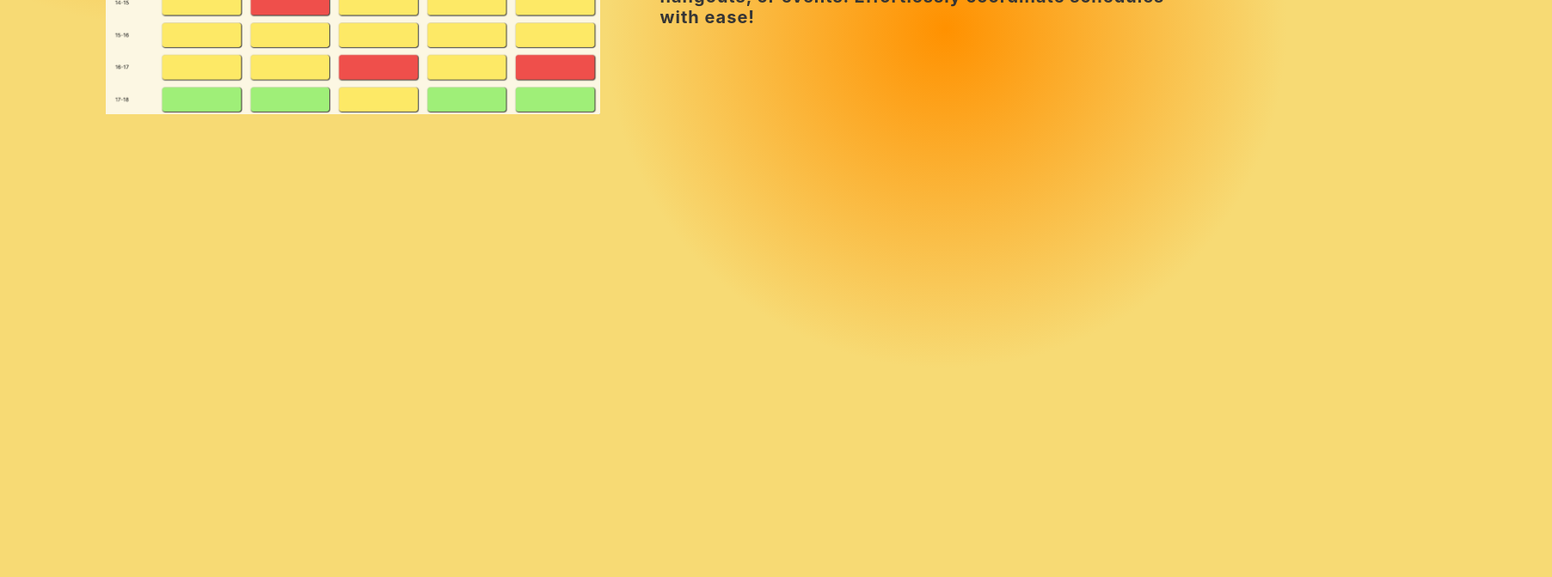
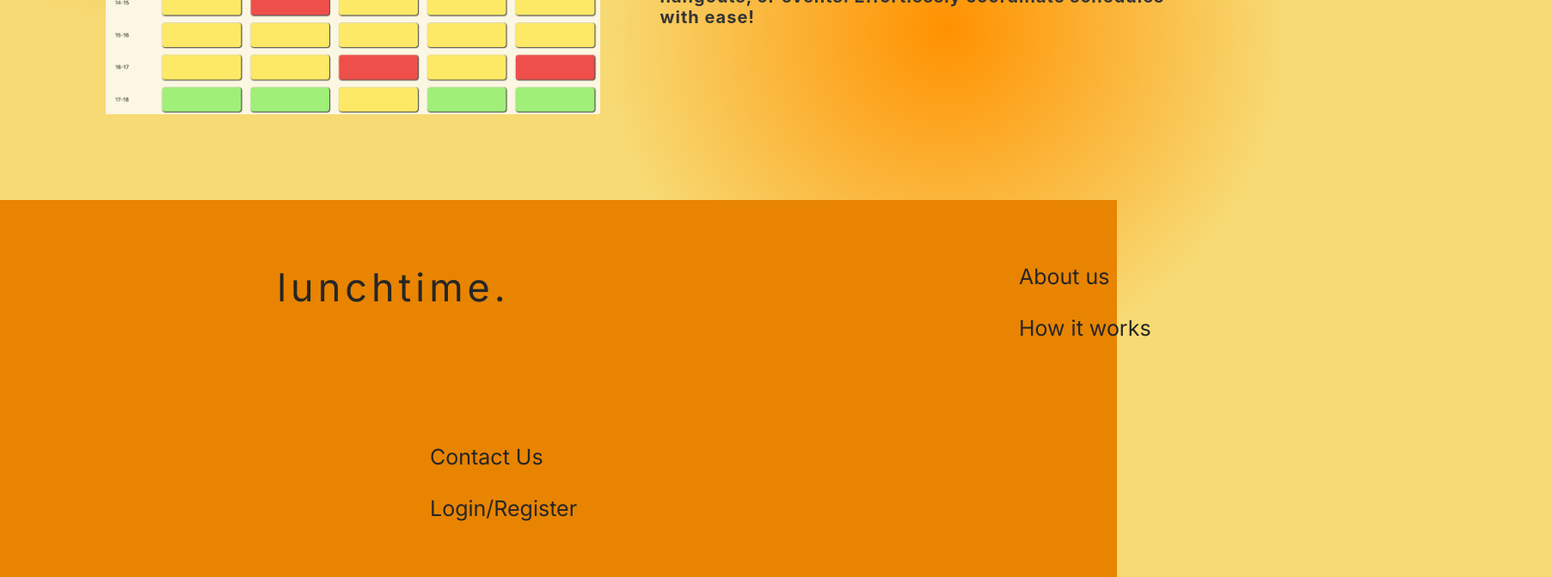
Before and after one commit to FionnCL/hacktrinity, a React (Create React App) app in the folder lunchtime/: page / in a window 1280 px wide. Shown: the part 1017-1689 px from the top of the page at 86% size, 1805 px wide, since content can reach past the window. Before the commit the page ends 1450 px from the top, so only its background shows below. Built offline with nearby package versions, Linux system fonts and the light colour scheme; no server answers.

Commit message:
Footer added w/ styling

```diff
--- a/lunchtime/src/App.js
+++ b/lunchtime/src/App.js
@@ -4,6 +4,7 @@ import { getAuth, onAuthStateChanged } from "firebase/auth";
 import Navbar from './components/Navbar.js';
 import Home from './components/Home.js';
 import Landing from './components/Landing.js'
+import Footer from "./components/Footer.js";
 import './App.css';
 
 export default function App() {
@@ -28,6 +29,7 @@ export default function App() {
     <div className="App">
         <Navbar/>
         { signedIn ? <Home/> : <Landing/> }
+        <Footer/>
     </div>
   );
 }
--- /dev/null
+++ b/lunchtime/src/components/Footer.css
@@ -0,0 +1,65 @@
+@import url('https://fonts.googleapis.com/css2?family=Poppins&display=swap');
+@import url('https://fonts.googleapis.com/css2?family=Inter:wght@100..900&display=swap');
+
+/* footerBox Component */
+footerBox {
+    font-family: "Inter", sans-serif;
+    position: absolute;
+    width: 100%; /* Full width */
+    top:1250px;; /* Stick to the bottom */
+    display: flex;
+    padding-top: 5%;
+    padding-bottom: 3.5%;
+    padding-right: 1.5%;
+    background: #e88400;
+    flex-direction: column;
+    justify-content: center;
+    max-width: 100%;
+    margin: 0 auto;
+}
+
+.logo{
+    color: rgb(38, 38, 38);
+    font-family: "Inter", sans-serif;
+    text-align: "left";
+    margin-top: 10px;
+    margin-left: 320px;
+    font-size: 45px;
+    letter-spacing:5px;
+    font-optical-sizing: auto;
+    font-weight: 400;
+    font-style: normal;
+    font-variation-settings:"slnt" 0;
+}
+/* column Component */
+column {
+    display: flex;
+    flex-direction: column;
+    text-align: left;
+    margin-left: 320px;
+    width: 800px;
+}
+
+/* row Component */
+row {
+    display: grid;
+    grid-template-columns: repeat(auto-fill, minmax(380px, 1fr));
+    grid-gap: 90px;
+}
+
+/* footerLink Component */
+footerLink {
+    font-family: Poppins, sans-serif;
+    color: rgb(38, 38, 38);
+    margin-top: 10px;
+    margin-bottom: 20px;
+    margin-left: 180px;
+    font-size: 25px;
+    text-decoration: none;
+    font-family: "Inter", sans-serif;
+}
+
+footerLink:hover {
+    color: rgb(38, 38, 38);
+    transition: 200ms ease-in;
+}
--- /dev/null
+++ b/lunchtime/src/components/Footer.js
@@ -0,0 +1,32 @@
+import React from "react";
+import './Footer.css';
+
+const Footer = () => {
+    return (
+            <footerBox>
+                <row>
+                    <h1 className="logo">
+                        lunchtime.
+                    </h1>
+                    <column>
+                        <footerLink>
+                            About us
+                        </footerLink>
+                        <footerLink>
+                            How it works
+                        </footerLink>
+                    </column>
+                    <column>
+                        <footerLink>
+                            Contact Us
+                        </footerLink>
+                        <footerLink>
+                            Login/Register
+                        </footerLink>
+                    </column>
+                </row>
+            </footerBox>
+    );
+};
+
+export default Footer;
```
